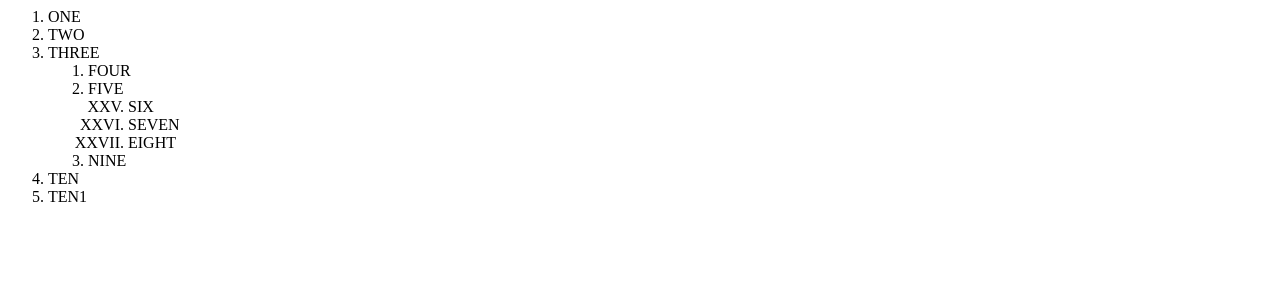
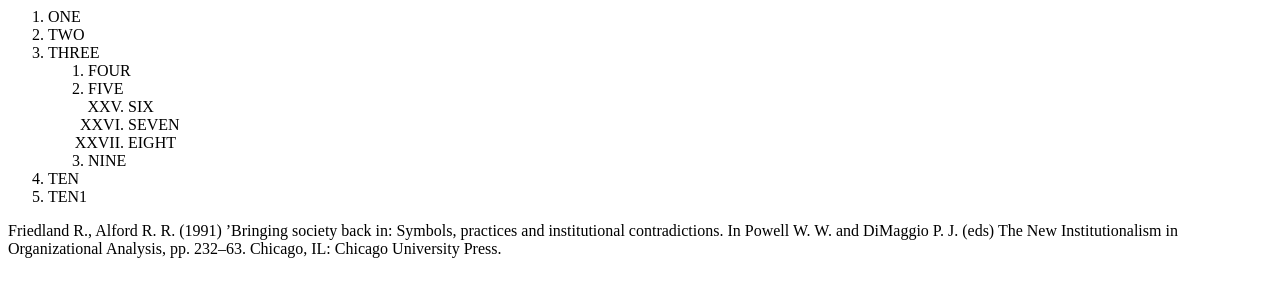
Before and after one commit to yasar2385/js-9qbhhc, a website: page index.html in a window 1280 px wide. Drawn offline with Linux system fonts and the light colour scheme.

Commit message:
2 files modified

```diff
--- a/index.html
+++ b/index.html
@@ -10,7 +10,7 @@
       <li>FOUR</li>
       <li>
         FIVE
-        <ol start="25"  type="I">
+        <ol start="25" type="I">
           <li>SIX</li>
           <li>SEVEN</li>
           <li>EIGHT</li>
@@ -21,5 +21,76 @@
   </li>
   <li>TEN</li>
   <li>TEN1</li>
-
 </ol>
+<div class="ref" data-name="ref" data-role="ref" id="CIT00190">
+  <span
+    class="mixed-citation"
+    data-name="mixed-citation"
+    publication-type="book"
+    ><span
+      class="person-group"
+      data-name="person-group"
+      person-group-type="author"
+      ><span class="string-name" data-name="string-name"
+        ><span class="surname" data-name="surname" title="S N">Friedland</span>
+        <span class="given-names" data-name="given-names" title="F N"
+          >R.</span
+        ></span
+      >,
+      <span class="string-name" data-name="string-name"
+        ><span class="surname" data-name="surname" title="S N">Alford</span>
+        <span class="given-names" data-name="given-names" title="F N"
+          >R. R.</span
+        ></span
+      ></span
+    >
+    (<span class="year" data-name="year" title="Year">1991</span>) ’<span
+      class="article-title"
+      data-name="article-title"
+      id="IMP272"
+      title="Article Title"
+      >Bringing society back in: Symbols, practices and institutional
+      contradictions.</span
+    >
+    In
+    <span
+      class="person-group"
+      data-name="person-group"
+      person-group-type="editor"
+      ><span class="string-name" data-name="string-name"
+        ><span class="surname" data-name="surname" title="S N">Powell</span>
+        <span class="given-names" data-name="given-names" title="F N"
+          >W. W.</span
+        ></span
+      >
+      and
+      <span class="string-name" data-name="string-name"
+        ><span class="surname" data-name="surname" title="S N">DiMaggio</span>
+        <span class="given-names" data-name="given-names" title="F N"
+          >P. J.</span
+        ></span
+      ></span
+    >
+    (eds)
+    <span class="source" data-name="source" title="Journal Title"
+      >The New Institutionalism in Organizational Analysis</span
+    >, pp. <span class="fpage" data-name="fpage" title="FP">232</span>–<span
+      class="lpage"
+      data-name="lpage"
+      title="LP"
+      >63</span
+    >.
+    <span
+      class="publisher-loc"
+      data-name="publisher-loc"
+      title="Publisher location"
+      >Chicago, IL</span
+    >:
+    <span
+      class="publisher-name"
+      data-name="publisher-name"
+      title="Publisher name"
+      >Chicago University Press</span
+    >.</span
+  >
+</div>
```
Also changed, not shown: index.js (+17 -1 lines).
